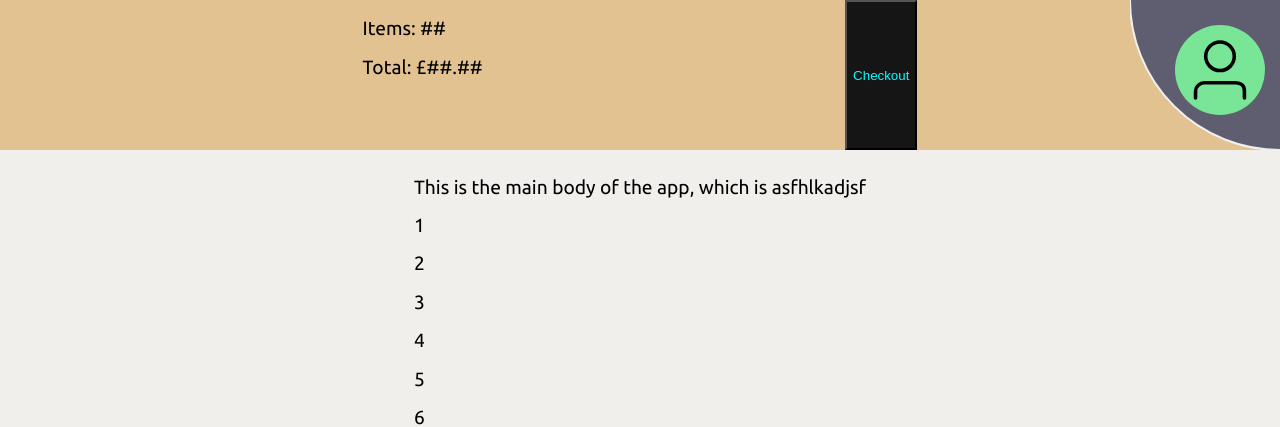
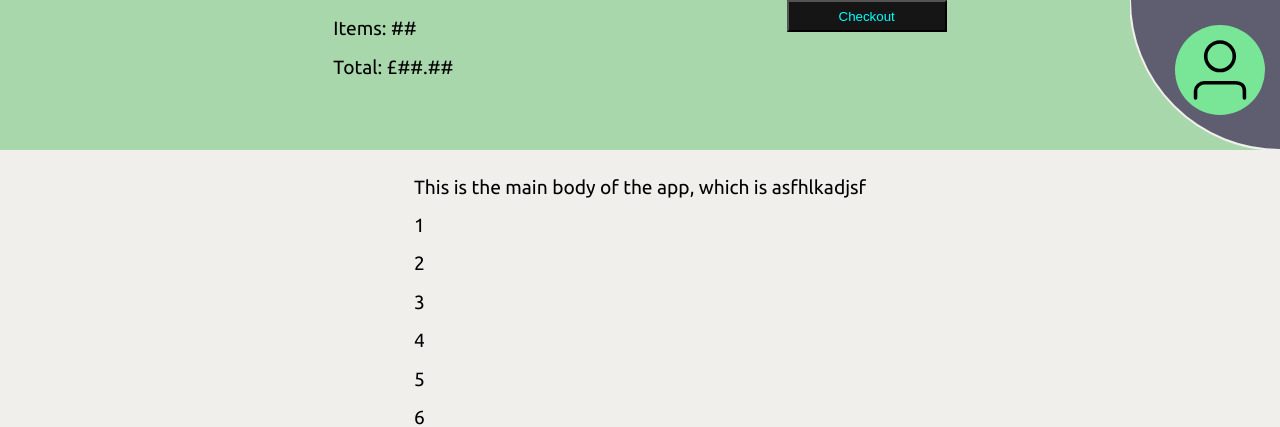
Before and after one commit to harrytallon/beannbrew-html, a Flask app: template templates/food-menu.html in a window 1280 px wide. Shown: the top 427 px of the page. Run offline with Flask 3, Linux system fonts and the light colour scheme; the template is opened without the code that fills it, so the values that code supplies are empty; some libraries are stand-ins or nearby versions.

Commit message:
Update style.css

```diff
--- a/static/style.css
+++ b/static/style.css
@@ -189,10 +189,11 @@ body {
     left: 0;
     width: 100%;
     z-index: 900;
-    background-color: #E2C290;
+    background-color: #a7d7aa;
     height:150px;
     display: flex;
     justify-content: space-evenly;
+    padding-right: 130px;
 }
 
 
@@ -200,6 +201,8 @@ body {
 #checkoutButton {
     background-color: #151515;
     color: aqua;
+    height: 2rem;
+    width: 10rem;
 }
 
 #drinkSelectorBar {
```
